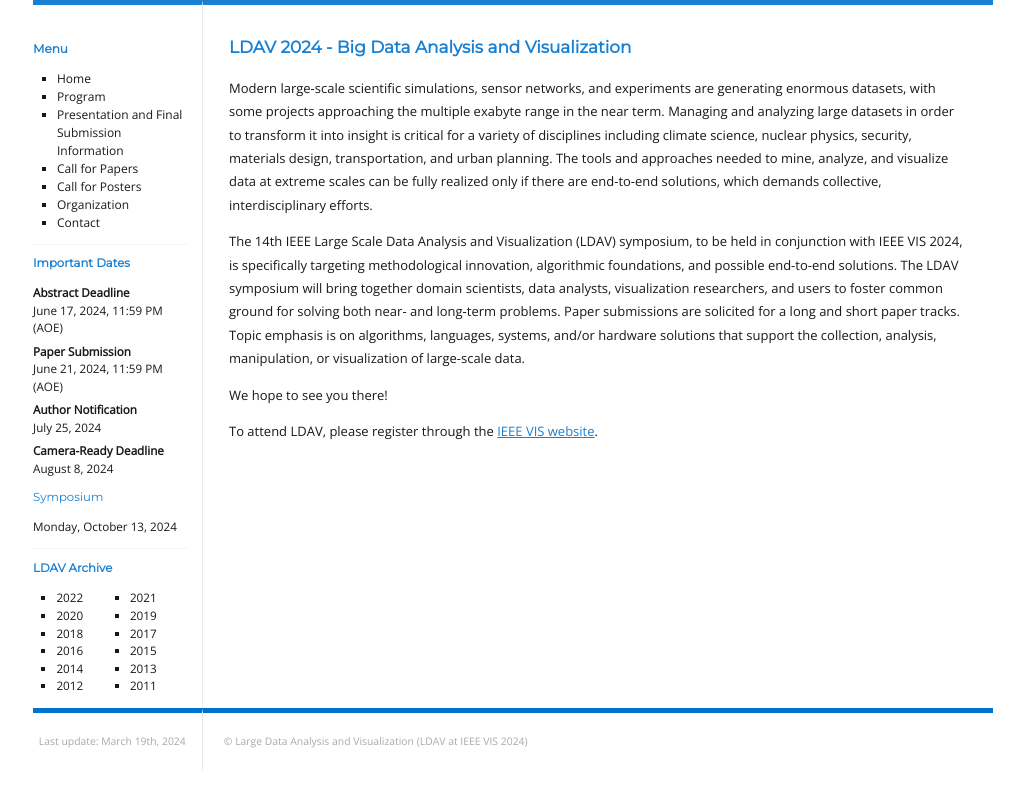
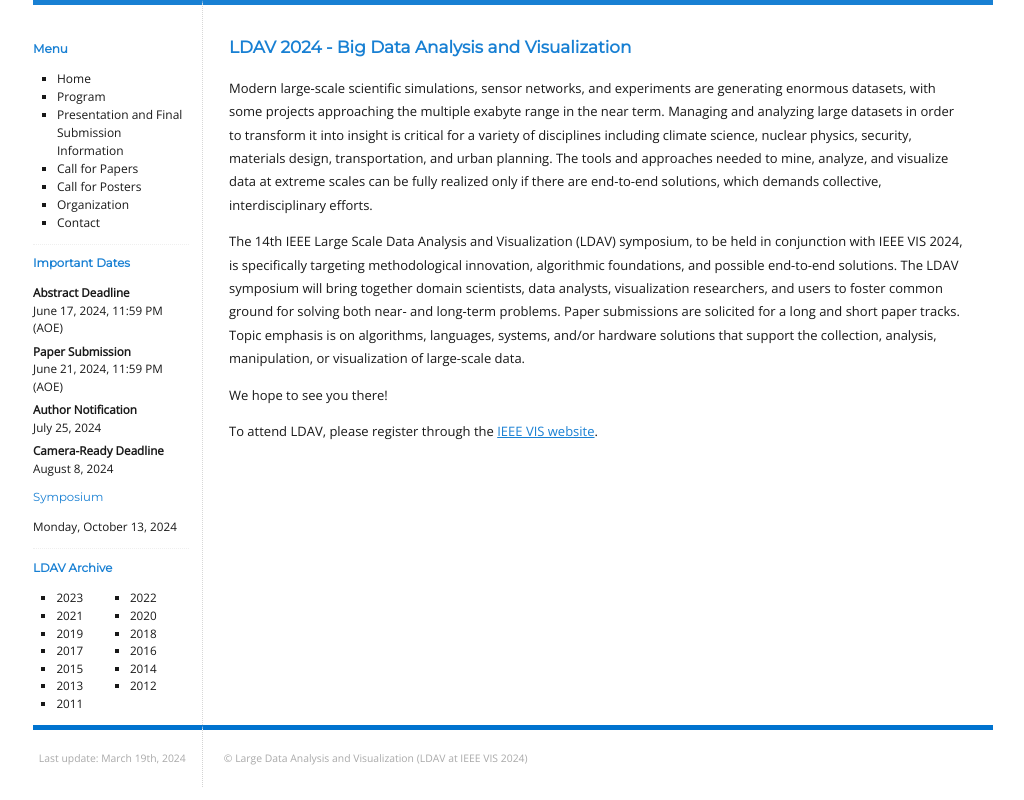
Before and after one commit to LDAV-Symposium/2024, a Jekyll site: the page built from _pages/index.md, in a window 1280 px wide. Shown: the part 190-990 px from the top of the page, without its empty margins (127-1151 px from the left). Built offline with Jekyll 4.4.1, drawn with Linux system fonts in a browser that asks for light colours.

Commit message:
added 2023 to archive

```diff
--- a/_layouts/default.html
+++ b/_layouts/default.html
@@ -55,6 +55,7 @@
       <nav id="archive">
         <h1>LDAV Archive</h1>
         <ul>
+	  <li><a href="/2023/" target="_blank">2023</a></li>
           <li><a href="/2022/" target="_blank">2022</a></li>
           <li><a href="/2021/" target="_blank">2021</a></li>
           <li><a href="/2020/" target="_blank">2020</a></li>
```
